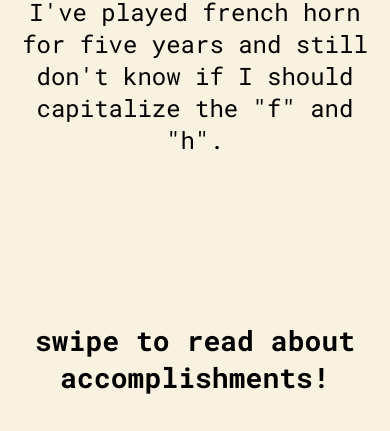
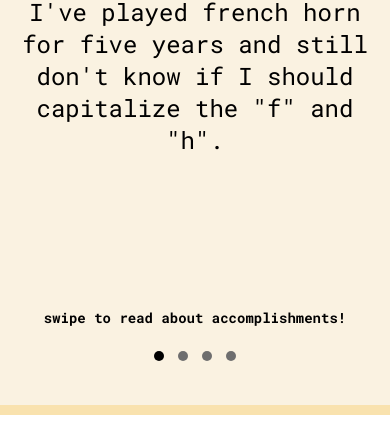
Before and after one commit to audreyhasson/Portfolio-Site, a plain HTML site: page about.html in a window 390 px wide. Shown: the part 413-844 px from the top of the page. Drawn offline with nearby package versions, Linux system fonts and the light colour scheme.

Commit message:
font size on mobile

```diff
--- a/style.css
+++ b/style.css
@@ -451,6 +451,9 @@ button.active {
   .toggle {
     display: none;
   }
+  .swipies p, h3 {
+    font-size: 14px;
+  }
 }
 
 /*messing with carousel*/
```
